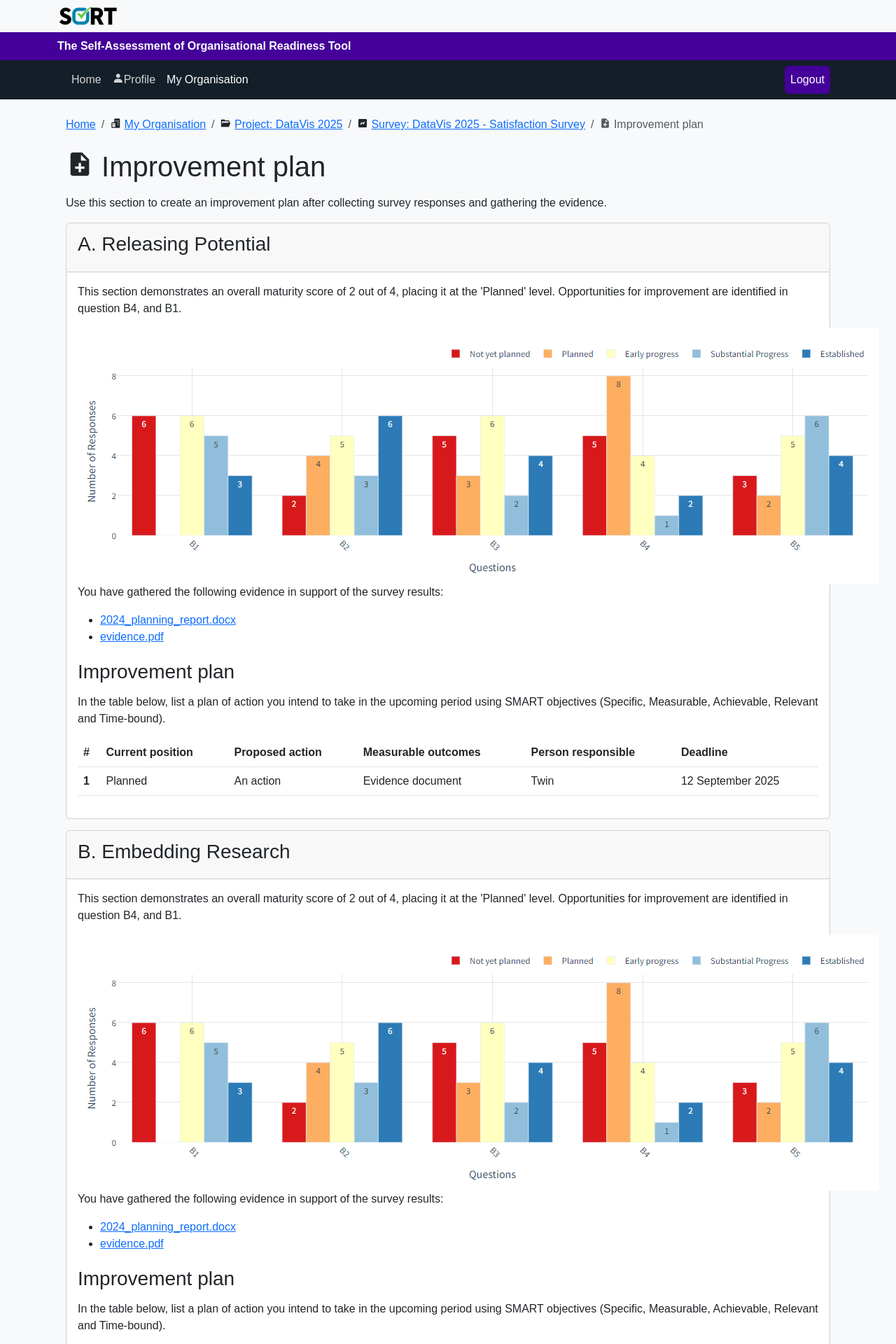
After one commit to RSE-Sheffield/SORT, a Django app: page /survey/1/improvement_plan in a window 1280 px wide. The commit adds this page. Shown: the top 1920 px of the page at 70% size. Run offline with Django 5.2, Linux system fonts and the light colour scheme; a user stored in the database is signed in; data comes from the database, SQL or seed files in the repository; some libraries are stand-ins or nearby versions.

Commit message:
feat: add placeholder for evidence and improvement pages
- Add evidence gathering and improvement plan views with endpoints
- Add quill text editor in the evidence gathering view, show example of what the page might look like
- Add an example improvement plan table to the improvement plan view

```diff
--- a/data/survey_config/sort_only_config.json
+++ b/data/survey_config/sort_only_config.json
@@ -54,7 +54,7 @@
       ]
     },
     {
-      "title": "Embedding Research",
+      "title": "B. Embedding Research",
       "type": "sort",
       "description": "This includes reducing barriers to research related activities by providing time and resources. It covers making research legitimate in the organisation, recognising the impact of research and midwives' contribution to research.",
       "fields": [
--- /dev/null
+++ b/survey/templates/survey/improvement_plan.html
@@ -0,0 +1,91 @@
+{% extends 'base_manager.html' %}
+{% load static %}
+{% block content %}
+    <div class="container mx-auto px-4 py-8 mt-4">
+        <nav aria-label="breadcrumb">
+            <ol class="breadcrumb">
+                <li class="breadcrumb-item">
+                    <a href="{% url 'home' %}">Home</a>
+                </li>
+                <li class="breadcrumb-item" aria-current="page">
+                    <i class="bx bxs-buildings"></i> <a href="{% url 'myorganisation' %}">My Organisation</a>
+                </li>
+                <li class="breadcrumb-item" aria-current="page">
+                    <i class="bx bxs-folder-open"></i> <a href="{% url 'project' survey.project.id %}">Project: {{ survey.project.name }}</a>
+                </li>
+                <li class="breadcrumb-item" aria-current="page">
+                    <i class="bx bxs-chart"></i> <a href="{% url 'survey' survey.id %}"> Survey: {{ survey.name }}</a>
+                </li>
+                <li class="breadcrumb-item active" aria-current="page">
+                    <i class='bx bxs-file-plus'></i> Improvement plan
+                </li>
+            </ol>
+        </nav>
+    </div>
+    <div class="container mx-auto px-4 py-8">
+        <h1><i class='bx bxs-file-plus'></i> Improvement plan</h1>
+        <p>Use this section to create an improvement plan after collecting survey responses and gathering the evidence.</p>
+
+        {% for section_title in section_titles %}
+            <div class="card mb-3">
+                <div class="card-header">
+                    <h3>{{ section_title }}</h3>
+                </div>
+                <div class="card-body">
+                    <p>
+                        This section demonstrates an overall maturity score of 2 out of 4, placing it at the 'Planned'
+                        level. Opportunities for improvement are identified in question B4, and B1.
+                    </p>
+                    <img src="{% static 'images/example_response_graph.png' %}">
+
+                    <p>
+                        You have gathered the following evidence in support of the survey results:
+
+                    </p>
+                    <ul>
+                        <li>
+                            <a href="">2024_planning_report.docx</a>
+                        </li>
+                        <li>
+                            <a href="">evidence.pdf</a>
+                        </li>
+                    </ul>
+
+                    <h3>Improvement plan</h3>
+                    <p>
+                        In the table below, list a plan of action you intend to take in the upcoming period using
+                        SMART objectives (Specific, Measurable, Achievable, Relevant and Time-bound).
+                    </p>
+                    <table class="table">
+                        <thead>
+                            <tr>
+                                <th scope="col">#</th>
+                                <th scope="col">Current position</th>
+                                <th scope="col">Proposed action</th>
+                                <th scope="col">Measurable outcomes</th>
+                                <th scope="col">Person responsible</th>
+                                <th scope="col">Deadline</th>
+                            </tr>
+                        </thead>
+                        <tbody>
+                            <tr>
+                                <th scope="row">1</th>
+                                <td>Planned</td>
+                                <td>An action</td>
+                                <td>Evidence document</td>
+                                <td>Twin</td>
+                                <td>12 September 2025</td>
+
+                            </tr>
+
+                        </tbody>
+                    </table>
+                </div>
+            </div>
+        {% endfor %}
+
+
+
+        </script>
+    </div>
+{% endblock %}
--- a/survey/urls.py
+++ b/survey/urls.py
@@ -10,6 +10,9 @@ urlpatterns = [
 
     path('survey/<int:pk>/export', views.SurveyExportView.as_view(), name='survey_export'),
 
+    path('survey/<int:pk>/evidence_gathering', views.SurveyEvidenceGatheringView.as_view(), name='survey_evidence_gathering'),
+    path('survey/<int:pk>/improvement_plan', views.SurveyImprovementPlanView.as_view(), name='survey_improvement_plan'),
+
     path('survey/create/<int:project_id>', views.SurveyCreateView.as_view(), name='survey_create'),
 
     path('completion/', views.CompletionView.as_view(), name='completion_page'),
--- a/survey/views.py
+++ b/survey/views.py
@@ -135,6 +135,29 @@ class SurveyExportView(LoginRequiredMixin, View):
         return response
 
 
+section_titles = [
+            "A. Releasing Potential",
+            "B. Embedding Research",
+            "C. Linkages and Leadership",
+            "D. Inclusive research delivery",
+            "E. Digital enabled research"
+        ]
+
+class SurveyEvidenceGatheringView(LoginRequiredMixin, View):
+    def get(self, request: HttpRequest, pk: int):
+        survey = Survey.objects.get(pk=pk)
+        context = {"survey": survey}
+        context["section_titles"] = section_titles
+        return render(request=request, template_name="survey/evidence_gathering.html", context=context)
+
+class SurveyImprovementPlanView(LoginRequiredMixin, View):
+    def get(self, request: HttpRequest, pk: int):
+        survey = Survey.objects.get(pk=pk)
+        context = {"survey": survey}
+        context["section_titles"] = section_titles
+        return render(request=request, template_name="survey/improvement_plan.html", context=context)
+
+
 
 # TODO: Add TokenAuthenticationMixin after re-enabling the token
 class SurveyResponseView(View):
```
Also changed, not shown: survey/templates/survey/evidence_gathering.html (added, +84 -0 lines), survey/templates/survey/survey.html (+8 -4 lines), static/images/example_response_graph.png (added).
